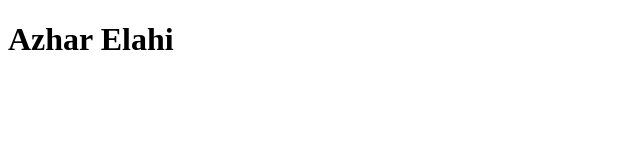
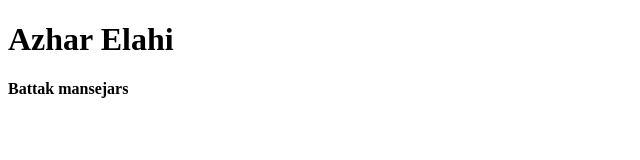
Before and after one commit to Azharelahi/git-stash, a plain HTML site: page index.html in a window 1280 px wide. Shown: the whole page, without its empty margins (0-640 px from the left). Drawn offline with Linux system fonts and the light colour scheme.

Commit message:
new changes made

```diff
--- a/index.html
+++ b/index.html
@@ -7,5 +7,6 @@
 </head>
 <body>
     <h1>Azhar Elahi</h1>
+    <h4>Battak mansejars</h4>
 </body>
 </html>
```
